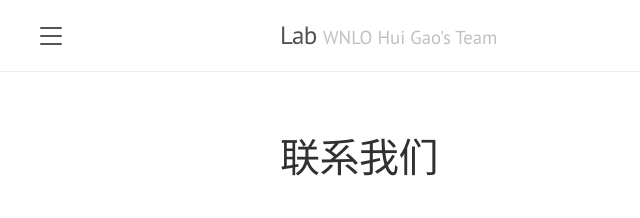
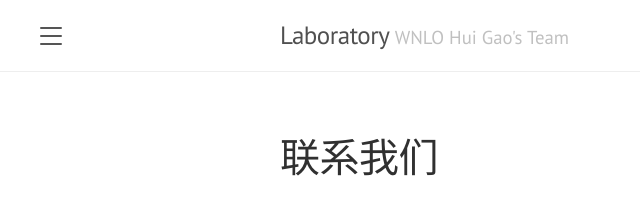
Before and after one commit to Optical-Engineering/Optical-Engineering.github.io, a Jekyll site: the page built from contact.md, in a window 1280 px wide. Shown: the top 218 px of the page, without its empty margins (0-640 px from the left). Built offline with Jekyll 4.4.1, drawn with Linux system fonts in a browser that asks for light colours.

Commit message:
modify homepage

```diff
--- a/_config.yml
+++ b/_config.yml
@@ -1,5 +1,5 @@
 # Setup
-title:               Lab
+title:               Laboratory
 tagline:             "WNLO Hui Gao's Team"
 description:         ''
 url:                 https://optical-engineering.github.io
```
